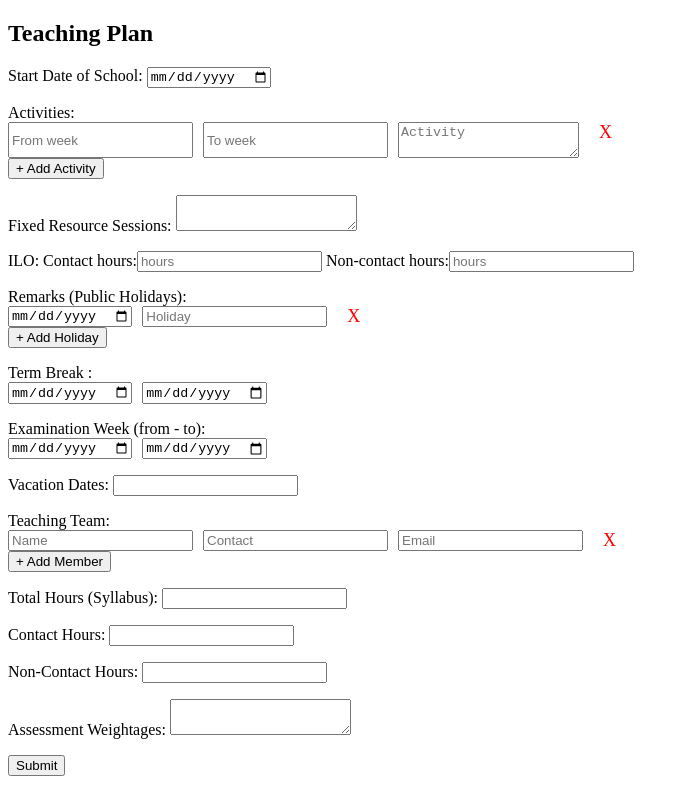
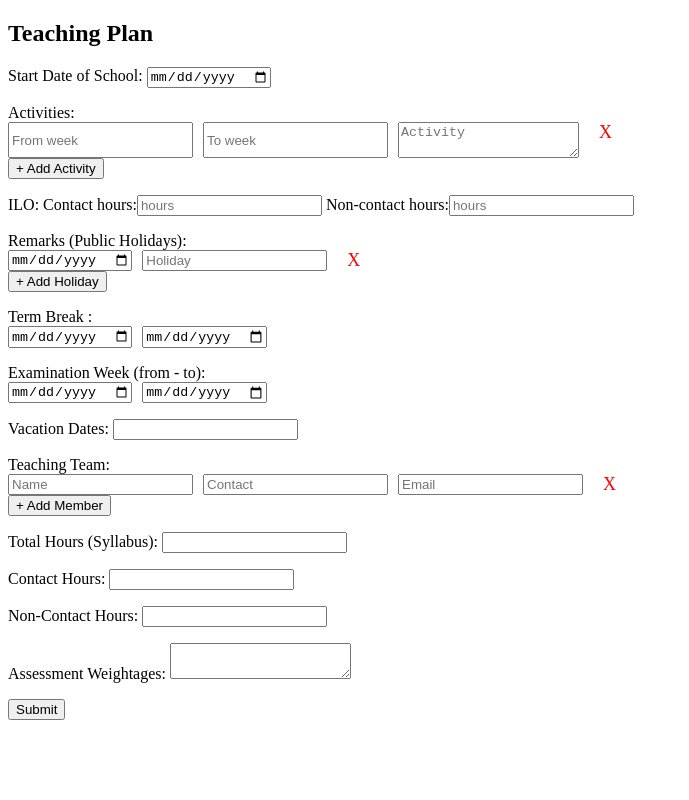
Before and after one commit to sharafynna06/AcadOps-Automation, a website: page public/index.html in a window 1280 px wide. Shown: the whole page, without its empty margins (0-689 px from the left). Drawn offline with Linux system fonts and the light colour scheme.

Commit message:
updated index.html to remove unnecessary part of the form

```diff
--- a/package.json
+++ b/package.json
@@ -13,6 +13,7 @@
   "dependencies": {
     "body-parser": "^2.2.0",
     "express": "^5.1.0",
-    "fs": "^0.0.1-security"
+    "fs": "^0.0.1-security",
+    "mongoose": "^8.14.1"
   }
 }
--- a/public/index.html
+++ b/public/index.html
@@ -27,11 +27,6 @@
         <span class="remove-btn" onclick="removeActivity(this)">X</span>
       </div>
       <button type="button" onclick="addActivity()">+ Add Activity</button>
-    </div>
-
-    <div class="form-group">
-      <label>Fixed Resource Sessions:</label>
-      <textarea name="fixedSessions"></textarea>
     </div>
 
     <div class="form-group">
```
Also changed, not shown: 1 other file.
